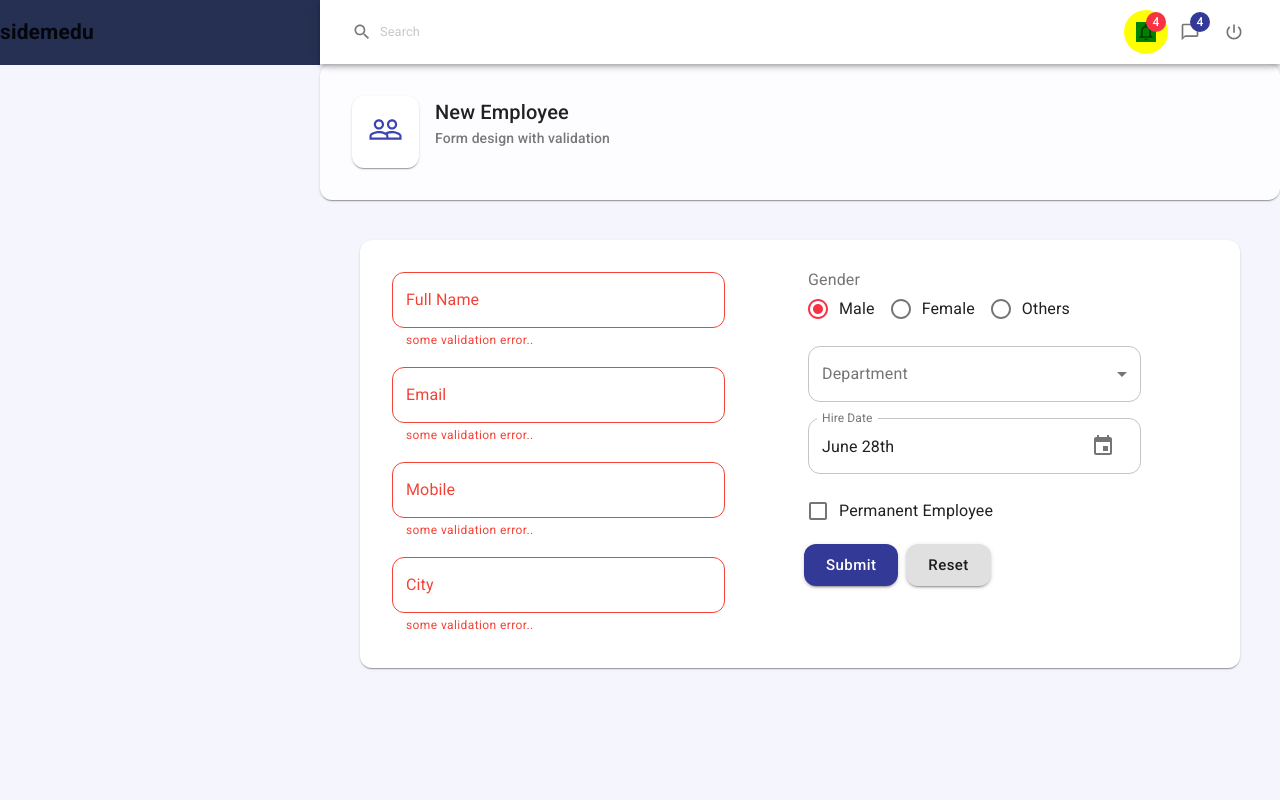
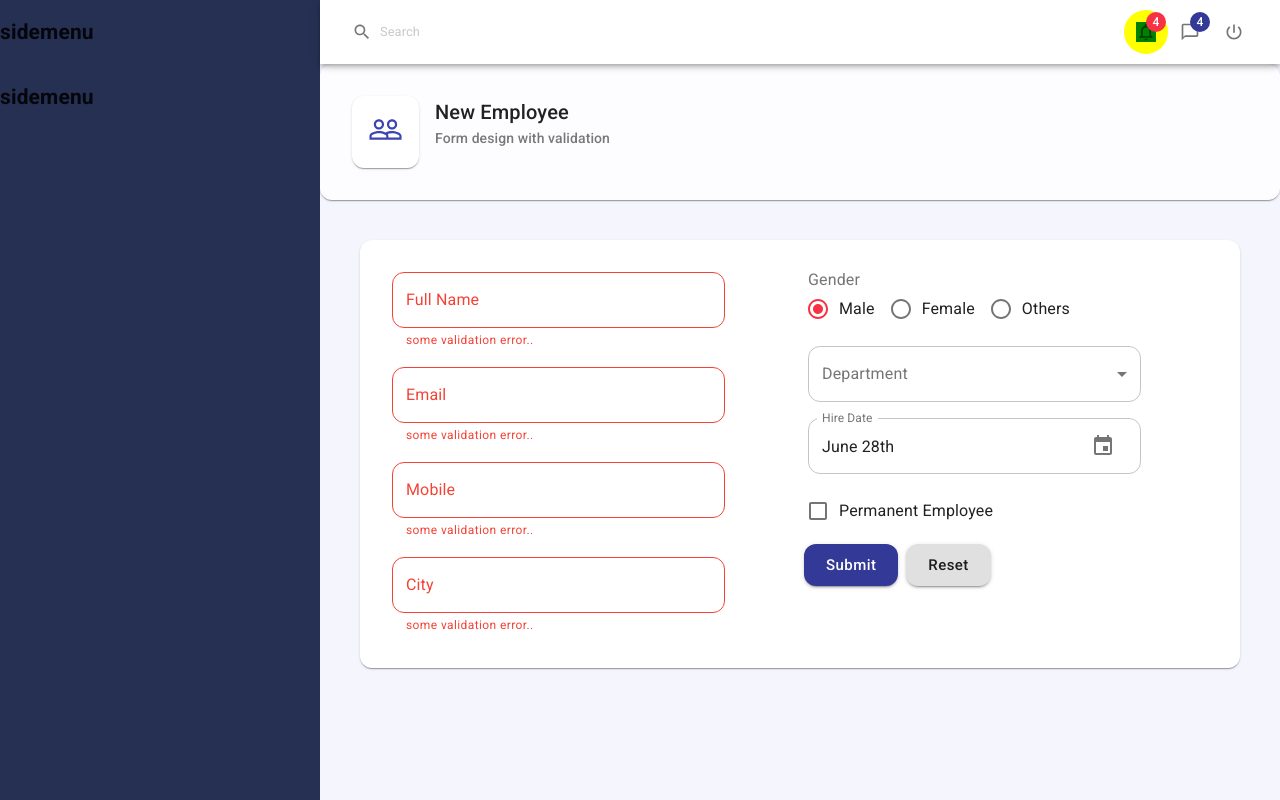
Before and after one commit to rajkamalramagiri/practicalreact, a React (Create React App) app: page / in a window 1280 px wide. Built offline with nearby package versions, Linux system fonts and the light colour scheme.

Commit message:
side menu

```diff
--- a/src/components/SideMenu.js
+++ b/src/components/SideMenu.js
@@ -5,11 +5,17 @@ const useStyles = makeStyles({
   sideMenu: {
     display: "flex",
     flexDirection: "column",
-    position: "absolute",
+    flexGrow: "1",
+    overflowY: "scroll",
+    position: "fixed",
     left: "0px",
     width: "320px",
-    height: "auto",
+    height: "100%",
     backgroundColor: "#253053",
+
+    "&::-webkit-scrollbar": {
+      display: "none",
+    },
   },
 });
 
@@ -17,7 +23,8 @@ function SideMenu() {
   const classes = useStyles();
   return (
     <div className={classes.sideMenu}>
-      <h2>sidemedu</h2>
+      <h2>sidemenu</h2>
+      <h2>sidemenu</h2>
     </div>
   );
 }
```
